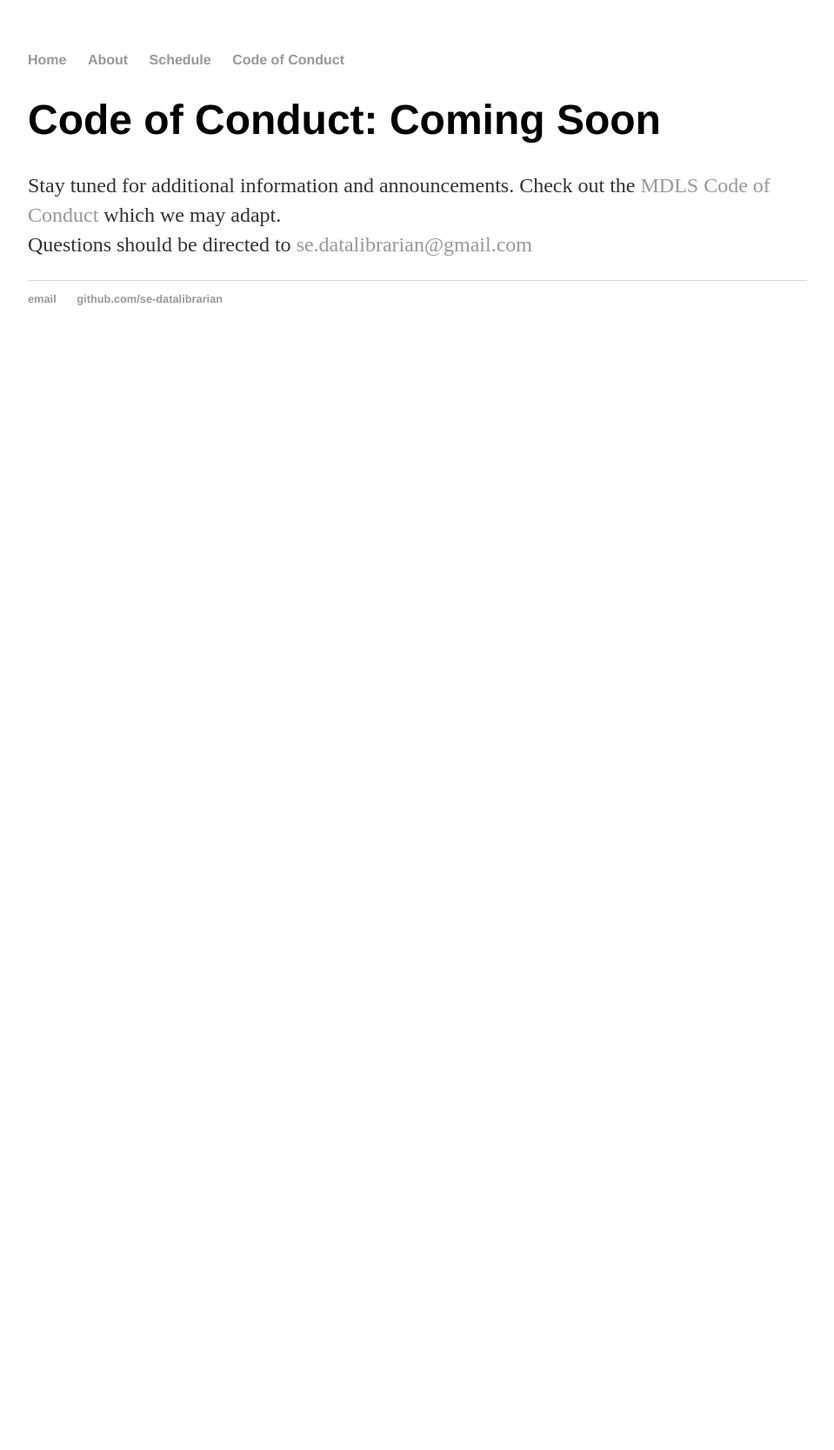
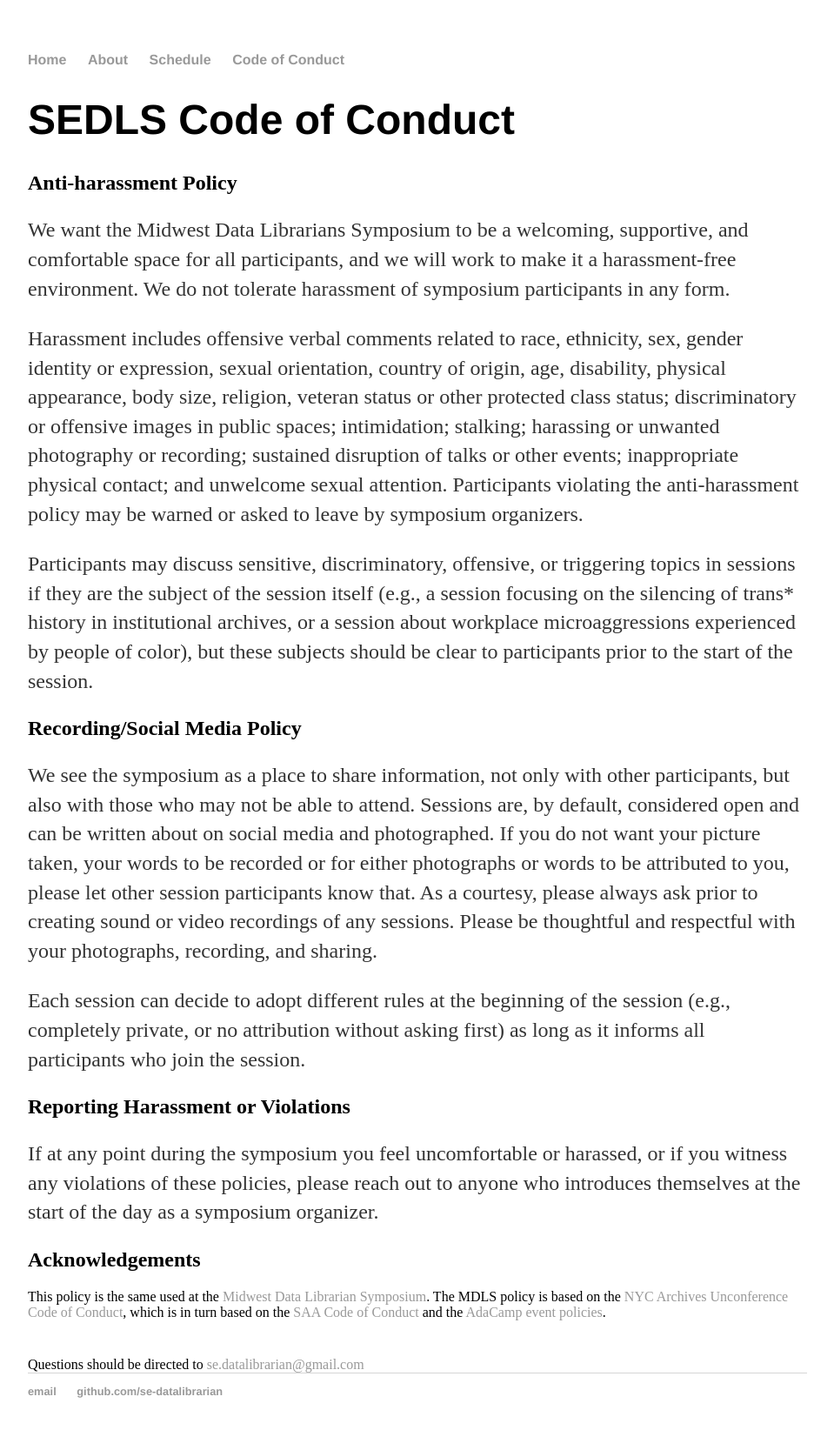
Before and after one commit to se-datalibrarian/test, a Jekyll site: the page built from code/index.html, in a window 1280 px wide. Shown: the whole page at 87% size, without its empty margins (160-1119 px from the left). Built offline with Jekyll 4.4.1, drawn with Linux system fonts in a browser that asks for light colours; before the commit the page ends 900 px from its top, so only the background shows below that.

Commit message:
added content

```diff
--- a/code/index.html
+++ b/code/index.html
@@ -1,13 +1,36 @@
 ---
 layout: default
-title:  Code of Conduct the South East Data Librarian Symposium
+title:  Code of Conduct the Southeast Data Librarian Symposium
 ---
     		<div class="blurb">
-			<h1>Code of Conduct: Coming Soon</h1>
+			<h1>SEDLS Code of Conduct</h1>
 				<p>
+
+			<h2>Anti-harassment Policy</h2>
 <p>
-Stay tuned for additional information and announcements. Check out the <a href="https://mwdatalibrariansymposium.wordpress.com/code-of-conduct/" target="_blank">
-MDLS Code of Conduct</a> which we may adapt.
+	We want the Midwest Data Librarians Symposium to be a welcoming, supportive, and comfortable space for all participants, and we will work to make it a harassment-free environment. We do not tolerate harassment of symposium participants in any form.
+			</P><P>
+Harassment includes offensive verbal comments related to race, ethnicity, sex, gender identity or expression, sexual orientation, country of origin, age, disability, physical appearance, body size, religion, veteran status or other protected class status; discriminatory or offensive images in public spaces; intimidation; stalking; harassing or unwanted photography or recording; sustained disruption of talks or other events; inappropriate physical contact; and unwelcome sexual attention. Participants violating the anti-harassment policy may be warned or asked to leave by symposium organizers.
+</P><P>
+Participants may discuss sensitive, discriminatory, offensive, or triggering topics in sessions if they are the subject of the session itself (e.g., a session focusing on the silencing of trans* history in institutional archives, or a session about workplace microaggressions experienced by people of color), but these subjects should be clear to participants prior to the start of the session.
+	</P>
+			<h2>Recording/Social Media Policy</h2>
+			<p>
+We see the symposium as a place to share information, not only with other participants, but also with those who may not be able to attend. Sessions are, by default, considered open and can be written about on social media and photographed. If you do not want your picture taken, your words to be recorded or for either photographs or words to be attributed to you, please let other session participants know that. As a courtesy, please always ask prior to creating sound or video recordings of any sessions. Please be thoughtful and respectful with your photographs, recording, and sharing.
+</P><P>
+Each session can decide to adopt different rules at the beginning of the session (e.g., completely private, or no attribution without asking first) as long as it informs all participants who join the session.
+</P>
+
+<h2>Reporting Harassment or Violations</h2>
+<P>
+If at any point during the symposium you feel uncomfortable or harassed, or if you witness any violations of these policies, please reach out to anyone who introduces themselves at the start of the day as a symposium organizer.
+</P>
+<h2>Acknowledgements</h2>
+This policy is the same used at the
+<a href="https://mwdatalibrariansymposium.wordpress.com/code-of-conduct/">Midwest Data Librarian Symposium</a>.
+The MDLS policy is based on the <a href="https://nycarchivesunconference.wordpress.com/code-of-conduct/">NYC Archives Unconference Code of Conduct</A>, which is in turn based on the <a href="http://www2.archivists.org/statements/saa-code-of-conduct">SAA Code of Conduct</a> and the <a href="http://portland.adacamp.org/policies/#ahp">AdaCamp event policies</a>.
+
+			</P>
 <BR>
-Questions should be directed to <a href="mailto:se.datalibrarian@gmail.com">se.datalibrarian@gmail.com</a></p>
+Questions should be directed to <a href="mailto:se.datalibrarian@gmail.com">se.datalibrarian@gmail.com</a>
     		</div><!-- /.blurb -->
```
